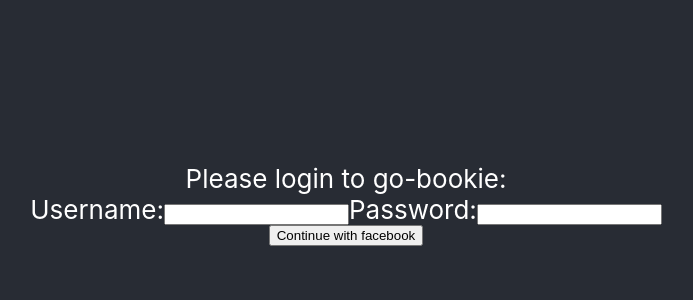
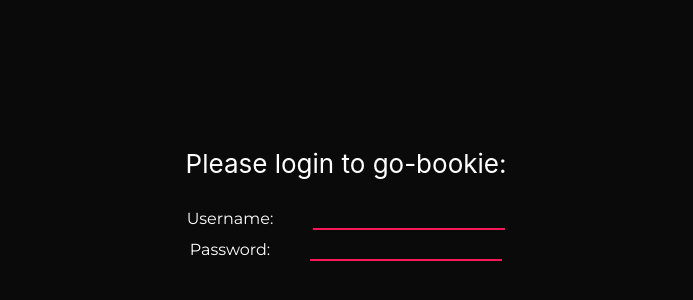
Before and after one commit to CharidimosTzedakis/go-bookie, a React (Create React App) app: page / in a window 1280 px wide. Shown: the part 196-496 px from the top of the page, without its empty margins (294-987 px from the left). Built offline with nearby package versions, Linux system fonts and the light colour scheme.

Commit message:
design/style of login screen

```diff
--- a/package.json
+++ b/package.json
@@ -7,6 +7,7 @@
     "@types/node": "10.12.18",
     "@types/react": "16.7.18",
     "@types/react-dom": "16.0.11",
+    "@types/styled-components": "^4.1.5",
     "react": "^16.7.0",
     "react-dom": "^16.7.0",
     "react-scripts": "2.1.3",
--- a/src/App.css
+++ b/src/App.css
@@ -8,7 +8,7 @@
 }
 
 .App-header {
-  background-color: #282c34;
+  background-color: #0a0a0a;
   min-height: 100vh;
   display: flex;
   flex-direction: column;
--- a/src/App.tsx
+++ b/src/App.tsx
@@ -10,7 +10,6 @@
         <header className="App-header">
           Please login to go-bookie:
           <AppLogin/>
-          <button>Continue with facebook</button>
         </header>
       </div>
     );
--- a/src/components/AppLogin/AppLogin.component.tsx
+++ b/src/components/AppLogin/AppLogin.component.tsx
@@ -1,20 +1,48 @@
 import React, { SFC } from 'react'
+import styled from 'styled-components'
 
-//* use this to define a property type
-/*interface WelcomeProps {
- name: string,
+interface Props {
+ className?: string,
 }
-const Welcome: React.SFC<WelcomeProps> = (props) => {
- return <h1>Hello, {props.name}</h1>;
-} */
 
-const AppLoginComponent: SFC = (props: any) => {
+const AppLoginComponent: SFC<Props> = (props) => {
     return (
-        <div id="login-widget">
-            <span>Username:</span><input/>
-            <span>Password:</span><input/>
+        <div className={props.className}>
+            <span>Username:<input/></span>
+            <span>Password:<input type="password"/></span>
+            <div className="fb-login-button" data-max-rows="1" data-size="large" data-button-type="continue_with"
+                data-show-faces="false" data-auto-logout-link="false" data-use-continue-as="false">
+            </div>
         </div>
     );
 }
 
-export default AppLoginComponent;
+
+const AppLoginWidget = styled(AppLoginComponent)/*css*/`
+    @import url('https://fonts.googleapis.com/css?family=Montserrat');
+    margin-top: 20px;
+    span {
+        display: block;
+        font-size: 16px;
+        font-family: 'Montserrat', sans-serif;
+    }
+    input {
+        background: transparent;
+        border: 0;
+        padding: 0;
+        margin: 0;
+        font: 13px sans-serif;
+        border-bottom: 2px solid #F91659;
+        font-family: 'Montserrat', sans-serif;
+        font-size: 16px;
+        color: white;
+        text-align: center;
+        margin-left: 40px;
+        margin-top: 10px;
+    }
+    button {
+        margin-top: 40px;
+    }
+`;
+
+export default AppLoginWidget;
--- a/src/components/AppLogin/AppLogin.container.tsx
+++ b/src/components/AppLogin/AppLogin.container.tsx
@@ -1,6 +1,5 @@
 import React, { Component } from 'react'
-import AppLoginComponent from './AppLogin.component'
-
+import AppLoginWidget from './AppLogin.component'
 
 interface LoginState {
   loggedIn: boolean;
@@ -15,7 +14,10 @@
     };
     render() {
         return (
-          <AppLoginComponent />
+          <div>
+            <div id="fb-root"></div>
+            <AppLoginWidget />
+          </div>
         )
     };
   };
```
Also changed, not shown: src/components/AppLogin/AppLogin.styles.js (deleted, +0 -8 lines), 1 other file (tests, documents, lock files or other folders).
